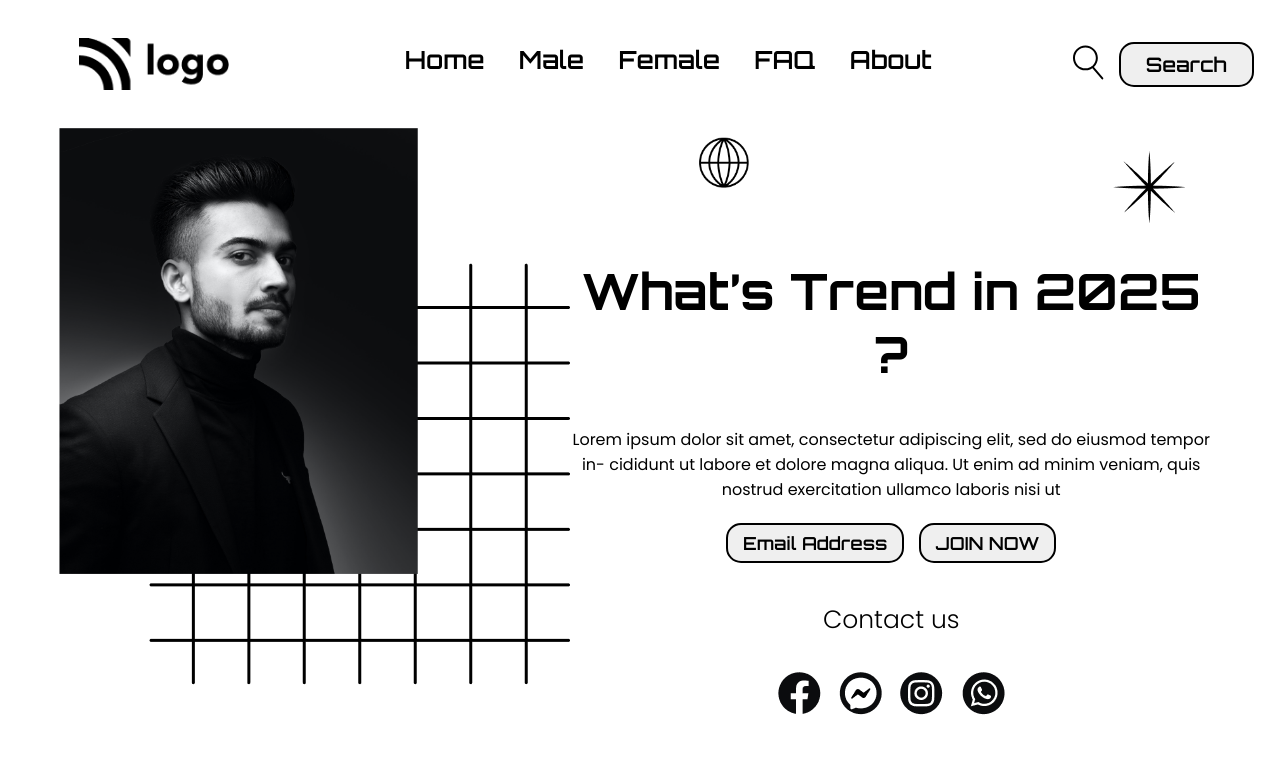
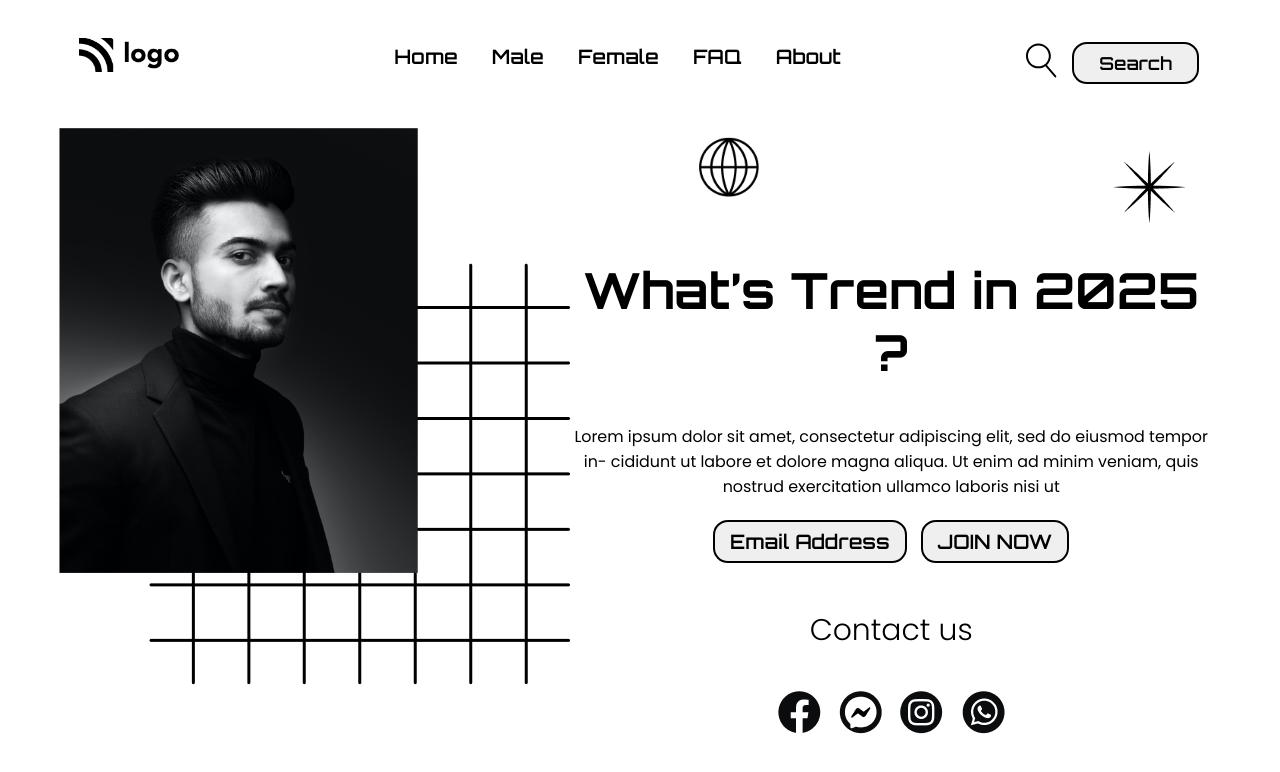
Before and after one commit to amitlandge/Project01, a website: page index.html in a window 1280 px wide. Shown: the top 772 px of the page. Drawn offline with Linux system fonts and the light colour scheme.

Commit message:
styling-updated

```diff
--- a/style.css
+++ b/style.css
@@ -1,6 +1,10 @@
 body {
   font-family: "Orbitron";
   box-sizing: border-box;
+  font-size: 1.6rem;
+}
+html {
+  font-size: 62.2%;
 }
 .container {
   width: 100%;
@@ -9,17 +13,16 @@ body {
 .navbar-container {
   position: relative;
   left: 4%;
-  padding: 20px;
+  padding: 2rem;
   width: 100%;
   height: 10vh;
-  /* background-color: aqua; */
 }
 .img-wrapper {
-  margin-top: 10px;
-  width: 150px;
+  margin-top: 1rem;
+  width: 10rem;
   float: left;
 }
-.img-wrapper img {
+.img-wrapper > img {
   width: 100%;
 }
 .list {
@@ -27,10 +30,10 @@ body {
   float: left;
   text-align: center;
 }
-.list li {
+.list > li {
   display: inline-block;
-  margin-left: 30px;
-  font-size: 25px;
+  margin-left: 3rem;
+  font-size: 2rem;
   font-weight: 600;
 }
 .button-group {
@@ -42,16 +45,15 @@ body {
   align-items: center;
   margin-top: 9px;
 }
+
 .nav-button {
-  padding: 8px 25px;
-  border-radius: 15px;
-  margin-left: 15px;
-  font-size: 20px;
+  padding: 0.8rem 2.5rem;
+  border-radius: 1.5rem;
+  margin-left: 1.5rem;
+  font-size: 1.8rem;
   cursor: pointer;
 }
 .hero-container {
-  /* width: 100%; */
-  /* background-color: aqua; */
   position: relative;
   top: 30%;
   left: 4%;
@@ -68,7 +70,7 @@ body {
   right: 12%;
 }
 .globe {
-  width: 50px;
+  width: 6rem;
   position: absolute;
   top: 2%;
   left: 50%;
@@ -87,21 +89,22 @@ body {
   left: 40%;
 }
 .hero-container-right h1 {
-  font-size: 50px;
+  font-size: 5rem;
   text-align: center;
 }
 .hero-container-right p {
   text-align: center;
   font-family: "Poppins";
+  font-size: 1.6rem;
 }
-div button {
-  padding: 7px 15px;
+div > button {
+  padding: 0.7rem 1.5rem;
   border: 2px solid black;
-  border-radius: 15px;
+  border-radius: 1.5rem;
   font-family: "Orbitron";
-  font-size: 18px;
+  font-size: 2rem;
   font-weight: 600;
-  margin: 5px;
+  margin: 0.5rem;
 }
 .icons {
   width: 100%;
@@ -111,8 +114,8 @@ div button {
 .contact-heading {
   font-weight: 300;
   font-family: "Poppins";
-  font-size: 25px;
+  font-size: 3rem;
 }
 .icons span {
-  margin: 7px;
+  margin: 0.7rem;
 }
```
